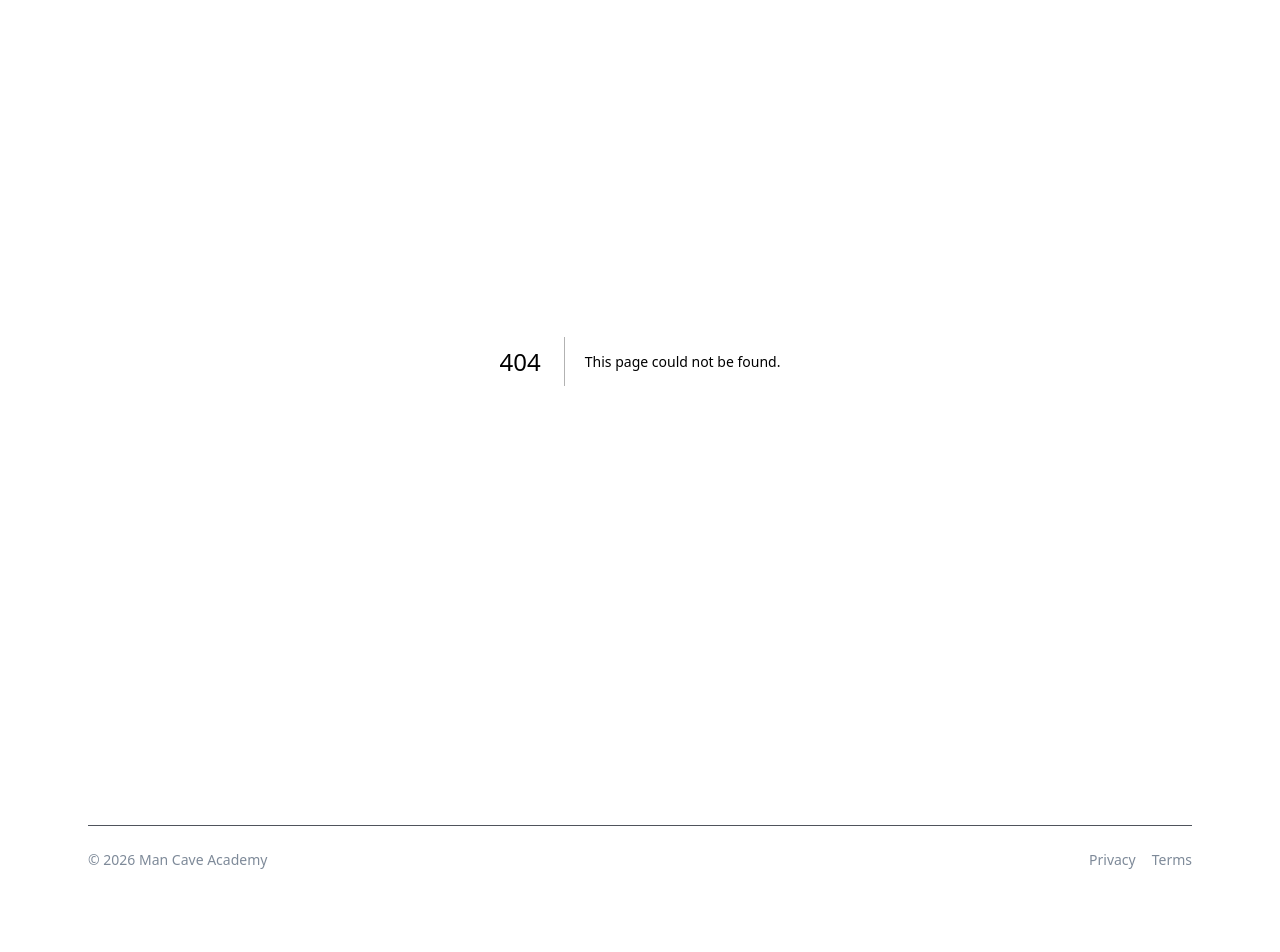
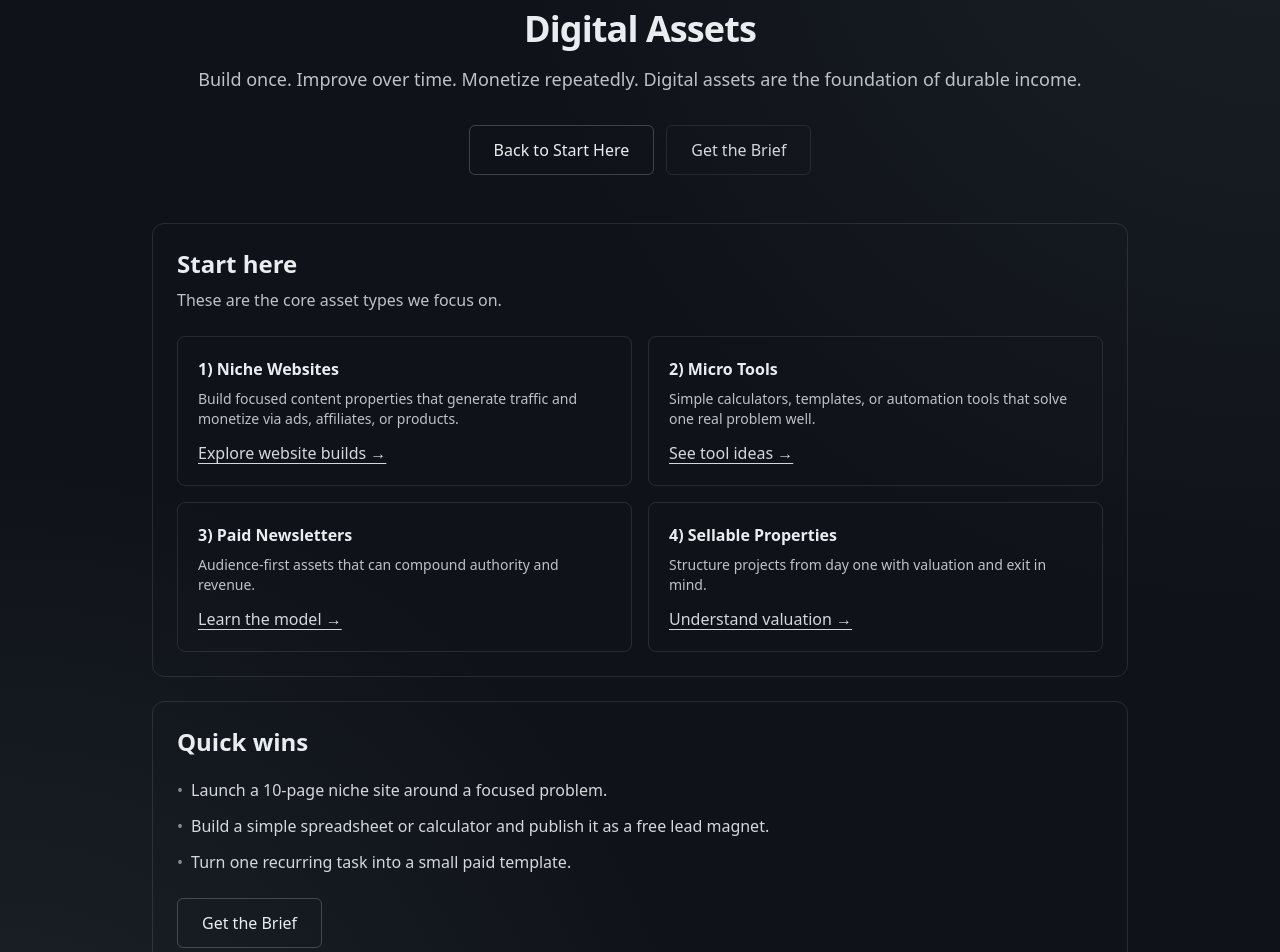
Before and after one commit to adman4054/mancaveacademy, a Next.js app: page /digital-assets in a window 1280 px wide. Before the commit this address had no page. Shown: the part 160-1112 px from the top of the page. Before the commit the page ends 1070 px from the top, so only its background shows below. Built offline with nearby package versions, Linux system fonts and the light colour scheme.

Commit message:
Add Digital Assets hub page

```diff
--- /dev/null
+++ b/app/digital-assets/page.tsx
@@ -0,0 +1,138 @@
+// app/digital-assets/page.tsx
+import Link from "next/link";
+
+export const metadata = {
+  title: "Digital Assets | Man Cave Academy",
+  description:
+    "Build digital assets that compound: niche sites, tools, newsletters, and micro products you can monetize and eventually sell.",
+};
+
+export default function DigitalAssetsHubPage() {
+  return (
+    <main className="mx-auto max-w-5xl px-6 py-12">
+      <header className="text-center">
+        <h1 className="text-4xl font-semibold tracking-tight">
+          Digital Assets
+        </h1>
+        <p className="mt-4 text-lg opacity-80">
+          Build once. Improve over time. Monetize repeatedly. Digital assets
+          are the foundation of durable income.
+        </p>
+
+        <div className="mt-8 flex flex-col sm:flex-row items-center justify-center gap-3">
+          <Link
+            href="/start-here"
+            className="inline-flex items-center justify-center rounded-md border border-white/20 px-6 py-3 font-medium hover:border-white/40 transition"
+          >
+            Back to Start Here
+          </Link>
+          <Link
+            href="/newsletter"
+            className="inline-flex items-center justify-center rounded-md border border-white/10 px-6 py-3 font-medium hover:border-white/25 transition opacity-90"
+          >
+            Get the Brief
+          </Link>
+        </div>
+      </header>
+
+      <section className="mt-12 grid gap-6">
+        <div className="rounded-xl border border-white/10 p-6">
+          <h2 className="text-2xl font-semibold">Start here</h2>
+          <p className="mt-2 opacity-80">
+            These are the core asset types we focus on.
+          </p>
+
+          <div className="mt-6 grid gap-4 md:grid-cols-2">
+            <div className="rounded-lg border border-white/10 p-5">
+              <h3 className="font-semibold">1) Niche Websites</h3>
+              <p className="mt-2 text-sm opacity-80">
+                Build focused content properties that generate traffic and
+                monetize via ads, affiliates, or products.
+              </p>
+              <Link
+                href="/articles?category=digital-assets"
+                className="mt-3 inline-block underline underline-offset-4 opacity-90 hover:opacity-100"
+              >
+                Explore website builds →
+              </Link>
+            </div>
+
+            <div className="rounded-lg border border-white/10 p-5">
+              <h3 className="font-semibold">2) Micro Tools</h3>
+              <p className="mt-2 text-sm opacity-80">
+                Simple calculators, templates, or automation tools that solve
+                one real problem well.
+              </p>
+              <Link
+                href="/articles?category=micro-saas"
+                className="mt-3 inline-block underline underline-offset-4 opacity-90 hover:opacity-100"
+              >
+                See tool ideas →
+              </Link>
+            </div>
+
+            <div className="rounded-lg border border-white/10 p-5">
+              <h3 className="font-semibold">3) Paid Newsletters</h3>
+              <p className="mt-2 text-sm opacity-80">
+                Audience-first assets that can compound authority and revenue.
+              </p>
+              <Link
+                href="/newsletter"
+                className="mt-3 inline-block underline underline-offset-4 opacity-90 hover:opacity-100"
+              >
+                Learn the model →
+              </Link>
+            </div>
+
+            <div className="rounded-lg border border-white/10 p-5">
+              <h3 className="font-semibold">4) Sellable Properties</h3>
+              <p className="mt-2 text-sm opacity-80">
+                Structure projects from day one with valuation and exit in mind.
+              </p>
+              <Link
+                href="/articles?tag=valuation"
+                className="mt-3 inline-block underline underline-offset-4 opacity-90 hover:opacity-100"
+              >
+                Understand valuation →
+              </Link>
+            </div>
+          </div>
+        </div>
+
+        <div className="rounded-xl border border-white/10 p-6">
+          <h2 className="text-2xl font-semibold">Quick wins</h2>
+          <ul className="mt-5 space-y-3 opacity-90">
+            <li className="flex gap-2">
+              <span className="opacity-60">•</span>
+              <span>
+                Launch a 10-page niche site around a focused problem.
+              </span>
+            </li>
+            <li className="flex gap-2">
+              <span className="opacity-60">•</span>
+              <span>
+                Build a simple spreadsheet or calculator and publish it as a
+                free lead magnet.
+              </span>
+            </li>
+            <li className="flex gap-2">
+              <span className="opacity-60">•</span>
+              <span>
+                Turn one recurring task into a small paid template.
+              </span>
+            </li>
+          </ul>
+
+          <div className="mt-6">
+            <Link
+              href="/newsletter"
+              className="inline-flex items-center justify-center rounded-md border border-white/20 px-6 py-3 font-medium hover:border-white/40 transition"
+            >
+              Get the Brief
+            </Link>
+          </div>
+        </div>
+      </section>
+    </main>
+  );
+}
```
